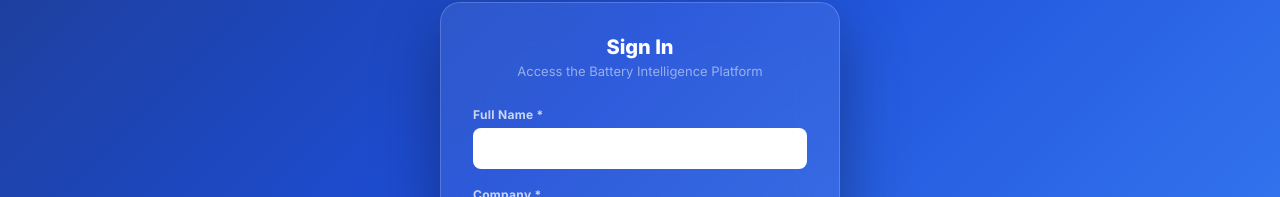
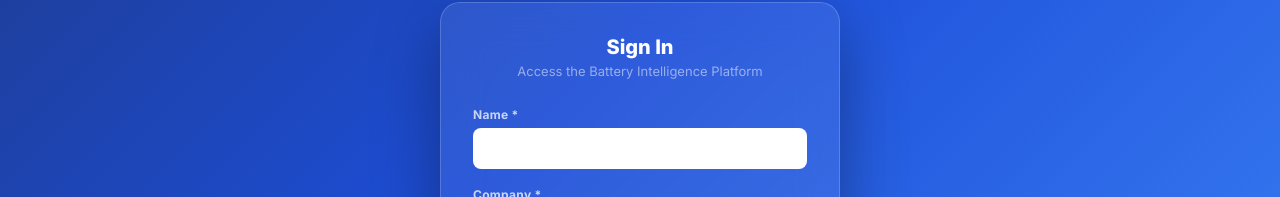
Before and after one commit to praful-spec/AriLinc_Battery, a React (Vite) app: page / in a window 1280 px wide. Shown: the part 251-448 px from the top of the page. Built offline with nearby package versions, Linux system fonts and the light colour scheme.

Commit message:
Rename 'Full Name' label to 'Name'

```diff
--- a/src/App.tsx
+++ b/src/App.tsx
@@ -340,7 +340,7 @@ function SignInScreen({ onSubmit }) {
           <div style={{fontSize:13,color:"rgba(255,255,255,0.5)",textAlign:"center",marginBottom:24}}>Access the Battery Intelligence Platform</div>
           <div style={{display:"flex",flexDirection:"column",gap:14}}>
             <div>
-              <label style={lbl}>Full Name *</label>
+              <label style={lbl}>Name *</label>
               <input style={inp("name")} value={form.name} onChange={set("name")} />
               {errors.name&&<div style={{fontSize:11,color:"#fca5a5",marginTop:3}}>{errors.name}</div>}
             </div>
```
